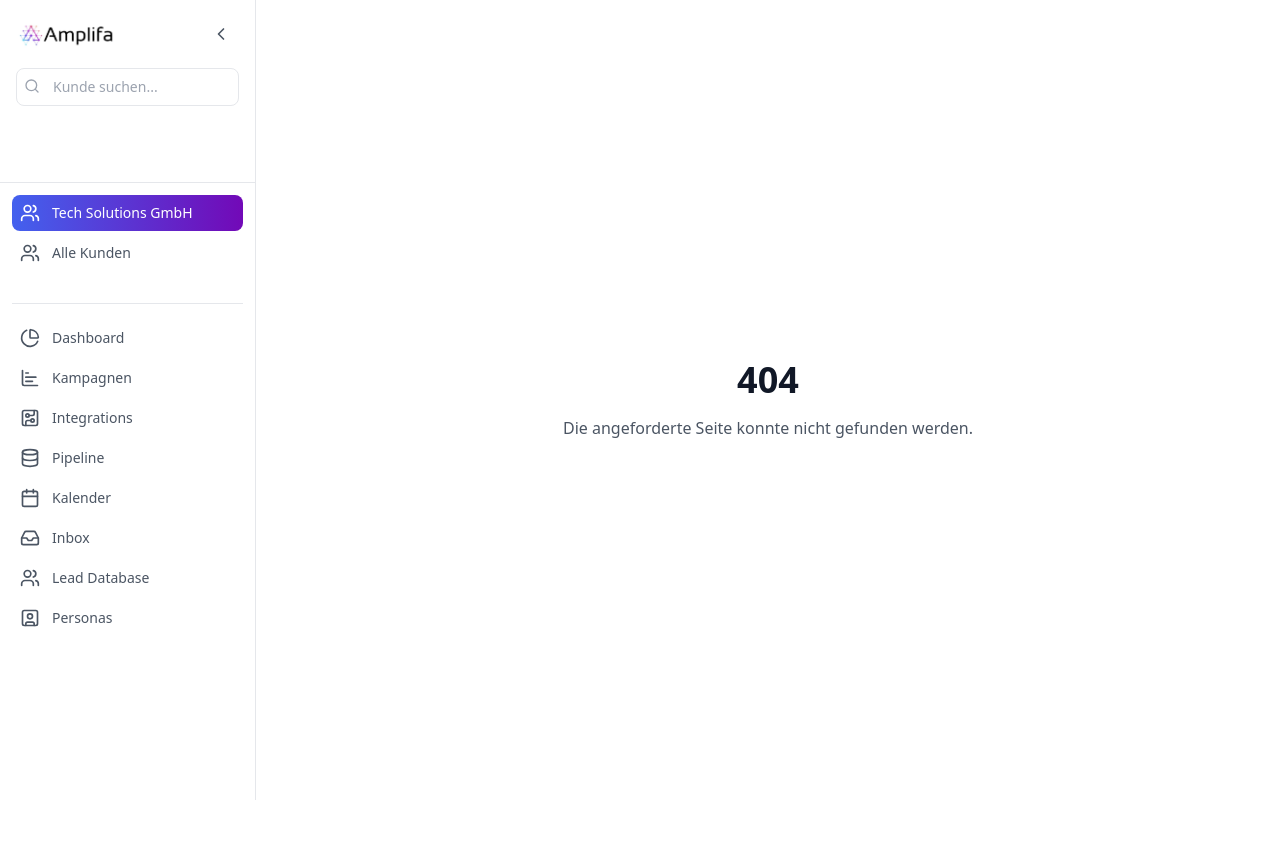
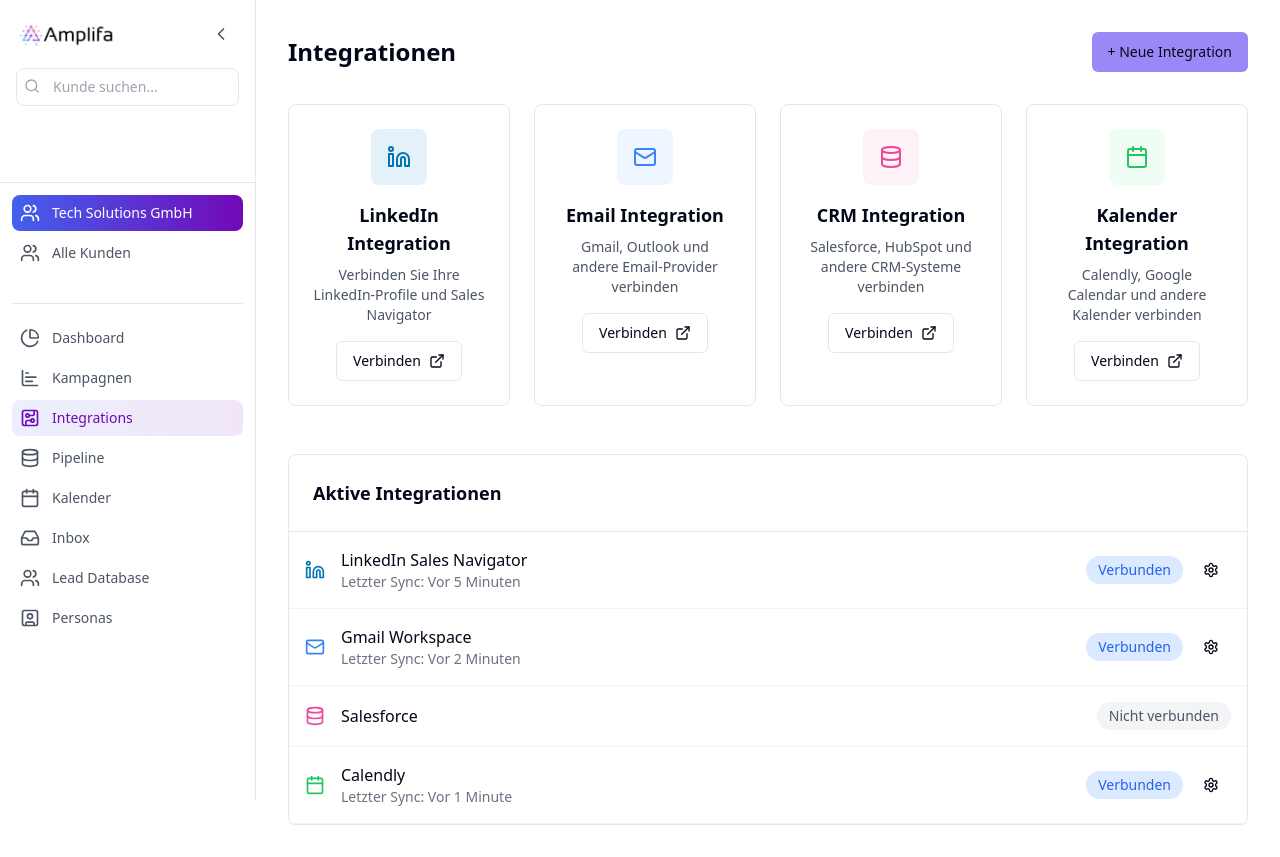
Before and after one commit to afilipiak25/agency-insight-portal, a React (Vite) app: page /integrations in a window 1280 px wide. Before the commit this address had no page. Before the commit the page ends 800 px from the top, so only its background shows below. Built offline with nearby package versions, Linux system fonts and the light colour scheme.

Commit message:
Add integration page
This commit adds a new page for integrations, as requested.  The specific implementation details are not included in this commit message.

```diff
--- a/src/App.tsx
+++ b/src/App.tsx
@@ -1,29 +1,23 @@
 
-import { Toaster } from "@/components/ui/toaster";
-import { Toaster as Sonner } from "@/components/ui/sonner";
-import { TooltipProvider } from "@/components/ui/tooltip";
-import { QueryClient, QueryClientProvider } from "@tanstack/react-query";
-import { BrowserRouter, Routes, Route } from "react-router-dom";
-import Index from "./pages/Index";
-import AllClients from "./pages/AllClients";
-import NotFound from "./pages/NotFound";
+import { BrowserRouter as Router, Routes, Route } from 'react-router-dom';
+import Index from './pages/Index';
+import AllClients from './pages/AllClients';
+import Integrations from './pages/Integrations';
+import NotFound from './pages/NotFound';
+import { Toaster } from '@/components/ui/toaster';
 
-const queryClient = new QueryClient();
-
-const App = () => (
-  <QueryClientProvider client={queryClient}>
-    <TooltipProvider>
+function App() {
+  return (
+    <Router>
+      <Routes>
+        <Route path="/" element={<Index />} />
+        <Route path="/clients" element={<AllClients />} />
+        <Route path="/integrations" element={<Integrations />} />
+        <Route path="*" element={<NotFound />} />
+      </Routes>
       <Toaster />
-      <Sonner />
-      <BrowserRouter>
-        <Routes>
-          <Route path="/" element={<Index />} />
-          <Route path="/clients" element={<AllClients />} />
-          <Route path="*" element={<NotFound />} />
-        </Routes>
-      </BrowserRouter>
-    </TooltipProvider>
-  </QueryClientProvider>
-);
+    </Router>
+  );
+}
 
 export default App;
--- a/src/components/Sidebar.tsx
+++ b/src/components/Sidebar.tsx
@@ -21,7 +21,7 @@ const mockClients: Client[] = [
 const navItems = [
   { icon: PieChart, label: 'Dashboard', path: '/', isActive: false },
   { icon: BarChartHorizontal, label: 'Kampagnen', path: '/clients?view=campaigns', isActive: false },
-  { icon: CircuitBoard, label: 'Integrations', path: '#', isActive: false },
+  { icon: CircuitBoard, label: 'Integrations', path: '/integrations', isActive: false },
   { icon: Database, label: 'Pipeline', path: '#', isActive: false },
   { icon: Calendar, label: 'Kalender', path: '#', isActive: false },
   { icon: Inbox, label: 'Inbox', path: '#', isActive: false },
--- /dev/null
+++ b/src/pages/Integrations.tsx
@@ -0,0 +1,153 @@
+
+import { Calendar, Mail, Database, Linkedin, Settings, ExternalLink } from 'lucide-react';
+import { Button } from '@/components/ui/button';
+import { Layout } from '@/components/Layout';
+import { cn } from '@/lib/utils';
+
+interface IntegrationCardProps {
+  title: string;
+  description: string;
+  icon: React.ReactNode;
+  iconColor: string;
+  buttonColor: string;
+}
+
+const IntegrationCard = ({ title, description, icon, iconColor, buttonColor }: IntegrationCardProps) => (
+  <div className="p-6 rounded-lg border border-gray-200 bg-white flex flex-col items-center text-center">
+    <div className={cn("p-4 rounded-lg mb-4", iconColor)}>
+      {icon}
+    </div>
+    <h3 className="text-lg font-semibold mb-2">{title}</h3>
+    <p className="text-gray-600 mb-4 text-sm">{description}</p>
+    <Button
+      variant="outline"
+      className={cn("gap-2 hover:text-white transition-colors", buttonColor)}
+    >
+      Verbinden <ExternalLink className="w-4 h-4" />
+    </Button>
+  </div>
+);
+
+interface ActiveIntegrationProps {
+  name: string;
+  icon: React.ReactNode;
+  lastSync: string;
+  isConnected: boolean;
+}
+
+const ActiveIntegration = ({ name, icon, lastSync, isConnected }: ActiveIntegrationProps) => (
+  <div className="flex items-center justify-between p-4 border-b border-gray-100">
+    <div className="flex items-center gap-4">
+      {icon}
+      <div>
+        <h4 className="font-medium">{name}</h4>
+        <p className="text-sm text-gray-500">{lastSync}</p>
+      </div>
+    </div>
+    <div className="flex items-center gap-2">
+      <span className={cn(
+        "px-3 py-1 rounded-full text-sm",
+        isConnected ? "bg-blue-100 text-blue-600" : "bg-gray-100 text-gray-600"
+      )}>
+        {isConnected ? "Verbunden" : "Nicht verbunden"}
+      </span>
+      {isConnected && (
+        <Button variant="ghost" size="icon">
+          <Settings className="w-4 h-4" />
+        </Button>
+      )}
+    </div>
+  </div>
+);
+
+const Integrations = () => {
+  const integrations = [
+    {
+      title: "LinkedIn Integration",
+      description: "Verbinden Sie Ihre LinkedIn-Profile und Sales Navigator",
+      icon: <Linkedin className="w-6 h-6 text-[#0077B5]" />,
+      iconColor: "bg-[#0077B5]/10",
+      buttonColor: "hover:bg-[#0077B5]",
+    },
+    {
+      title: "Email Integration",
+      description: "Gmail, Outlook und andere Email-Provider verbinden",
+      icon: <Mail className="w-6 h-6 text-blue-500" />,
+      iconColor: "bg-blue-50",
+      buttonColor: "hover:bg-blue-500",
+    },
+    {
+      title: "CRM Integration",
+      description: "Salesforce, HubSpot und andere CRM-Systeme verbinden",
+      icon: <Database className="w-6 h-6 text-pink-500" />,
+      iconColor: "bg-pink-50",
+      buttonColor: "hover:bg-pink-500",
+    },
+    {
+      title: "Kalender Integration",
+      description: "Calendly, Google Calendar und andere Kalender verbinden",
+      icon: <Calendar className="w-6 h-6 text-green-500" />,
+      iconColor: "bg-green-50",
+      buttonColor: "hover:bg-green-500",
+    },
+  ];
+
+  const activeIntegrations = [
+    {
+      name: "LinkedIn Sales Navigator",
+      icon: <Linkedin className="w-5 h-5 text-[#0077B5]" />,
+      lastSync: "Letzter Sync: Vor 5 Minuten",
+      isConnected: true,
+    },
+    {
+      name: "Gmail Workspace",
+      icon: <Mail className="w-5 h-5 text-blue-500" />,
+      lastSync: "Letzter Sync: Vor 2 Minuten",
+      isConnected: true,
+    },
+    {
+      name: "Salesforce",
+      icon: <Database className="w-5 h-5 text-pink-500" />,
+      lastSync: "",
+      isConnected: false,
+    },
+    {
+      name: "Calendly",
+      icon: <Calendar className="w-5 h-5 text-green-500" />,
+      lastSync: "Letzter Sync: Vor 1 Minute",
+      isConnected: true,
+    },
+  ];
+
+  return (
+    <Layout>
+      <div className="p-8 max-w-7xl mx-auto">
+        <div className="flex justify-between items-center mb-8">
+          <h1 className="text-2xl font-semibold">Integrationen</h1>
+          <Button className="bg-[#9b87f5] hover:bg-[#9b87f5]/90">
+            + Neue Integration
+          </Button>
+        </div>
+
+        <div className="grid grid-cols-1 md:grid-cols-2 lg:grid-cols-4 gap-6 mb-12">
+          {integrations.map((integration, index) => (
+            <IntegrationCard key={index} {...integration} />
+          ))}
+        </div>
+
+        <div className="bg-white rounded-lg border border-gray-200">
+          <div className="p-6 border-b border-gray-200">
+            <h2 className="text-lg font-semibold">Aktive Integrationen</h2>
+          </div>
+          <div>
+            {activeIntegrations.map((integration, index) => (
+              <ActiveIntegration key={index} {...integration} />
+            ))}
+          </div>
+        </div>
+      </div>
+    </Layout>
+  );
+};
+
+export default Integrations;
```
